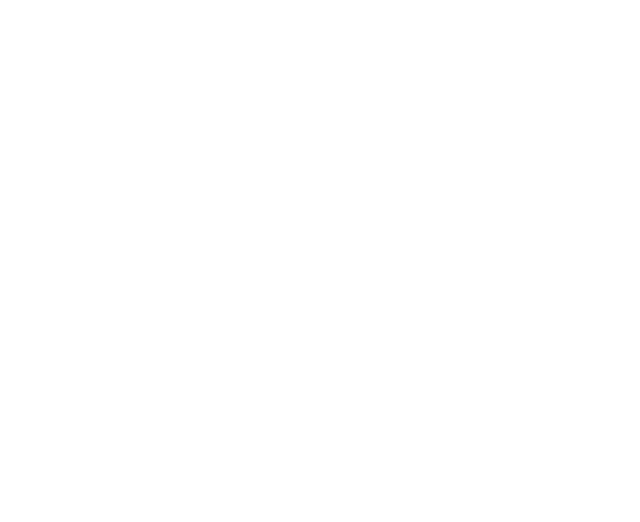
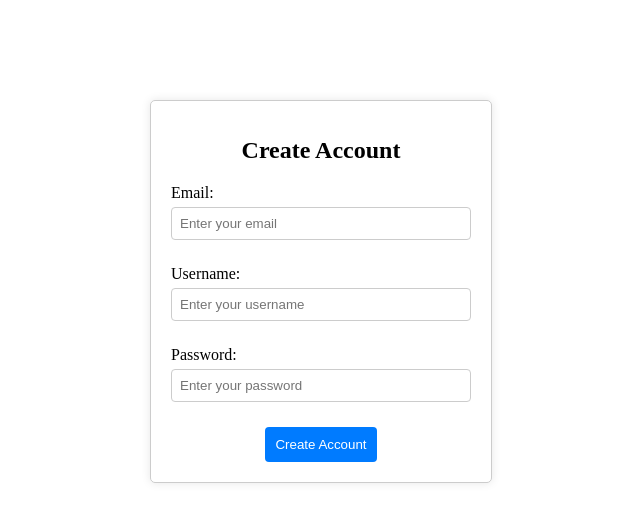
Before and after one commit to danieldecalmer/SFAssignment1, an Angular app in the folder frontend/app/: page /create-new-account in a window 1280 px wide. Before the commit this address led to /. Shown: the top 522 px of the page, without its empty margins (319-959 px from the left). Built offline with nearby package versions, Linux system fonts and the light colour scheme.

Commit message:
Login with super123 works, Login, Create New Account and Groups page all created.

```diff
--- a/frontend/app/src/app/app.component.html
+++ b/frontend/app/src/app/app.component.html
@@ -1,9 +1,2 @@
 <router-outlet>
-  <head>
-    <meta charset="utf-8">
-    <title>DanielChat</title>
-    <base href="/">
-    <meta name="viewport" content="width=device-width, initial-scale=1">
-    <link rel="icon" type="image/x-icon" href="danielChat.ico">
-  </head>
 </router-outlet>
--- a/frontend/app/src/app/app.component.ts
+++ b/frontend/app/src/app/app.component.ts
@@ -1,11 +1,12 @@
 import { Component } from '@angular/core';
 import { RouterOutlet } from '@angular/router';
 import { LoginComponent } from './login/login.component';
+import { CreateNewAccountComponent } from './create-new-account/create-new-account.component';
 
 @Component({
   selector: 'app-root',
   standalone: true,
-  imports: [RouterOutlet, LoginComponent],
+  imports: [RouterOutlet, LoginComponent, CreateNewAccountComponent],
   templateUrl: './app.component.html',
   styleUrl: './app.component.css'
 })
--- /dev/null
+++ b/frontend/app/src/app/create-new-account/create-new-account.component.css
@@ -0,0 +1,50 @@
+.create-account-container {
+    width: 300px;
+    margin: 100px auto;
+    padding: 20px;
+    border: 1px solid #ccc;
+    border-radius: 5px;
+    box-shadow: 0 0 10px rgba(0, 0, 0, 0.1);
+    text-align: center;
+  }
+
+  h1 {
+    font-size: 24px;
+    margin-bottom: 20px;
+  }
+
+  .form-group {
+    margin-bottom: 15px;
+    text-align: left;
+  }
+
+  label {
+    display: block;
+    margin-bottom: 5px;
+  }
+
+  input {
+    width: 94%;
+    padding: 8px;
+    margin-bottom: 10px;
+    border: 1px solid #ccc;
+    border-radius: 4px;
+  }
+
+  .form-actions {
+    display: flex;
+    justify-content: center;
+  }
+
+  button {
+    padding: 10px;
+    border: none;
+    border-radius: 4px;
+    background-color: #007bff;
+    color: white;
+    cursor: pointer;
+  }
+
+  button:hover {
+    background-color: #0056b3;
+  }
--- /dev/null
+++ b/frontend/app/src/app/create-new-account/create-new-account.component.html
@@ -0,0 +1,20 @@
+<div class="create-account-container">
+    <h1>Create Account</h1>
+    <form>
+        <div class="form-group">
+            <label for="email">Email:</label>
+            <input type="email" id="email" name="email" placeholder="Enter your email" required>
+        </div>
+        <div class="form-group">
+            <label for="username">Username:</label>
+            <input type="text" id="username" name="username" placeholder="Enter your username" required>
+        </div>
+        <div class="form-group">
+            <label for="password">Password:</label>
+            <input type="password" id="password" name="password" placeholder="Enter your password" required>
+        </div>
+        <div class="form-actions">
+            <button type="submit" class="create-account-btn" (click)="OnCreateAccount()">Create Account</button>
+        </div>
+    </form>
+</div>
--- /dev/null
+++ b/frontend/app/src/app/create-new-account/create-new-account.component.ts
@@ -0,0 +1,19 @@
+import { Component } from '@angular/core';
+import { RouterModule } from '@angular/router';
+import { Router } from '@angular/router';
+
+@Component({
+  selector: 'app-create-new-account',
+  standalone: true,
+  imports: [ RouterModule ],
+  templateUrl: './create-new-account.component.html',
+  styleUrl: './create-new-account.component.css'
+})
+export class CreateNewAccountComponent {
+
+  constructor(private router: Router) { }
+
+  OnCreateAccount () {
+    this.router.navigate(['login']);
+  }
+}
--- /dev/null
+++ b/frontend/app/src/app/groups/groups.component.css
@@ -0,0 +1,43 @@
+.groups-container {
+    width: 300px;
+    margin: auto;
+    padding: 20px;
+    text-align: center;
+}
+
+.group-list {
+    max-height: 400px;
+    overflow-y: scroll;
+    margin: 20px 0;
+    padding: 0;
+}
+
+.group-item {
+    display: flex;
+    justify-content: space-between;
+    align-items: center;
+    padding: 10px;
+    margin-bottom: 10px;
+    background-color: #f0f0f0;
+    border: 1px solid #ccc;
+    border-radius: 5px;
+}
+
+.member-btn {
+    border: none;
+    background-color: transparent;
+    cursor: pointer;
+}
+
+.create-new-group-btn {
+    padding: 10px 20px;
+    border: none;
+    border-radius: 5px;
+    background-color: #007bff;
+    color: white;
+    cursor: pointer;
+}
+
+.create-new-group-btn:hover {
+    background-color: #0056b3;
+}
--- /dev/null
+++ b/frontend/app/src/app/groups/groups.component.html
@@ -0,0 +1,12 @@
+<div class="groups-container">
+    <h1>Groups</h1>
+    <div class="group-list" *ngFor="let group of groups">
+        <div class="group-item">
+            <span>{{ group.name }}</span>
+            <button class="member-btn">
+
+            </button>
+        </div>
+    </div>
+    <button class="create-new-group-btn">Create New Group</button>
+</div>
--- /dev/null
+++ b/frontend/app/src/app/groups/groups.component.ts
@@ -0,0 +1,17 @@
+import { Component } from '@angular/core';
+
+@Component({
+  selector: 'app-groups',
+  standalone: true,
+  imports: [],
+  templateUrl: './groups.component.html',
+  styleUrl: './groups.component.css'
+})
+export class GroupsComponent {
+
+  groups = [
+    { name: 'Group 1', channels: ['Channel A', 'Channel B', 'Channel C', 'Channel D'], members: ['Josh', 'Steve', 'John', 'Rob', 'Lester', 'Moe'], groupAdmin: 'Josh' },
+    { name: 'Group 2', channels: ['Channel E', 'Channel F'], members: ['Emily', 'Anna'], groupAdmin: 'Emily' },
+    { name: 'Group 3', channels: ['Channel G', 'Channel H', 'Channel I'], members: ['Bob', 'Kevin', 'Stuart'], groupAdmin: 'Kevin' }
+  ];
+}
--- a/frontend/app/src/app/login/login.component.html
+++ b/frontend/app/src/app/login/login.component.html
@@ -1,17 +1,20 @@
 <div class="login-container">
   <h1>Welcome to DanielChat</h1>
-    <form>
+  <form (ngSubmit)="onLogin()" novalidate>
       <div class="form-group">
           <label for="username">Username:</label>
-        <input type="text" id="username" name="username" placeholder="Enter your username" required>
+          <input type="text" id="username" name="username" [(ngModel)]="username" placeholder="Enter your username" required>
       </div>
       <div class="form-group">
           <label for="password">Password:</label>
-        <input type="password" id="password" name="password" placeholder="Enter your password" required>
+          <input type="password" id="password" name="password" [(ngModel)]="password" placeholder="Enter your password" required>
       </div>
       <div class="form-actions">
-        <button type="button" class="create-account-btn">Create Account</button>
+          <button type="button" class="create-account-btn" (click)="OnCreateNewAccount()">Create Account</button>
           <button type="submit" class="login-btn">Login</button>
+      </div>
+      <div *ngIf="errorMessage" class="error-message">
+          {{ errorMessage }}
       </div>
   </form>
 </div>
--- a/frontend/app/src/app/login/login.component.ts
+++ b/frontend/app/src/app/login/login.component.ts
@@ -1,12 +1,32 @@
 import { Component } from '@angular/core';
+import { RouterModule } from '@angular/router';
+import { Router } from '@angular/router';
+import { FormsModule } from '@angular/forms';
+import { CommonModule } from '@angular/common';
 
 @Component({
   selector: 'app-login',
   standalone: true,
-  imports: [],
+  imports: [RouterModule, FormsModule, CommonModule],
   templateUrl: './login.component.html',
   styleUrl: './login.component.css'
 })
 export class LoginComponent {
+  username: string = '';
+  password: string = '';
+  errorMessage: string = '';
 
+  constructor(private router: Router) { }
+
+  OnCreateNewAccount() {
+    this.router.navigate(['create-new-account']);
+  }
+
+  onLogin() {
+    if (this.username === 'super' && this.password === '123') {
+      this.router.navigate(['groups']);
+    } else {
+      this.errorMessage = 'Invalid username or password!';
+    }
+  }
 }
--- a/frontend/app/src/index.html
+++ b/frontend/app/src/index.html
@@ -11,3 +11,4 @@
   <app-root></app-root>
 </body>
 </html>
+<link rel="stylesheet" href="https://cdnjs.cloudflare.com/ajax/libs/font-awesome/5.15.3/css/all.min.css">
```
Also changed, not shown: frontend/app/src/app/app.routes.ts (+6 -1 lines), 2 other files (tests, documents, lock files or other folders). Lines whose indentation alone changed are shown as unchanged.
